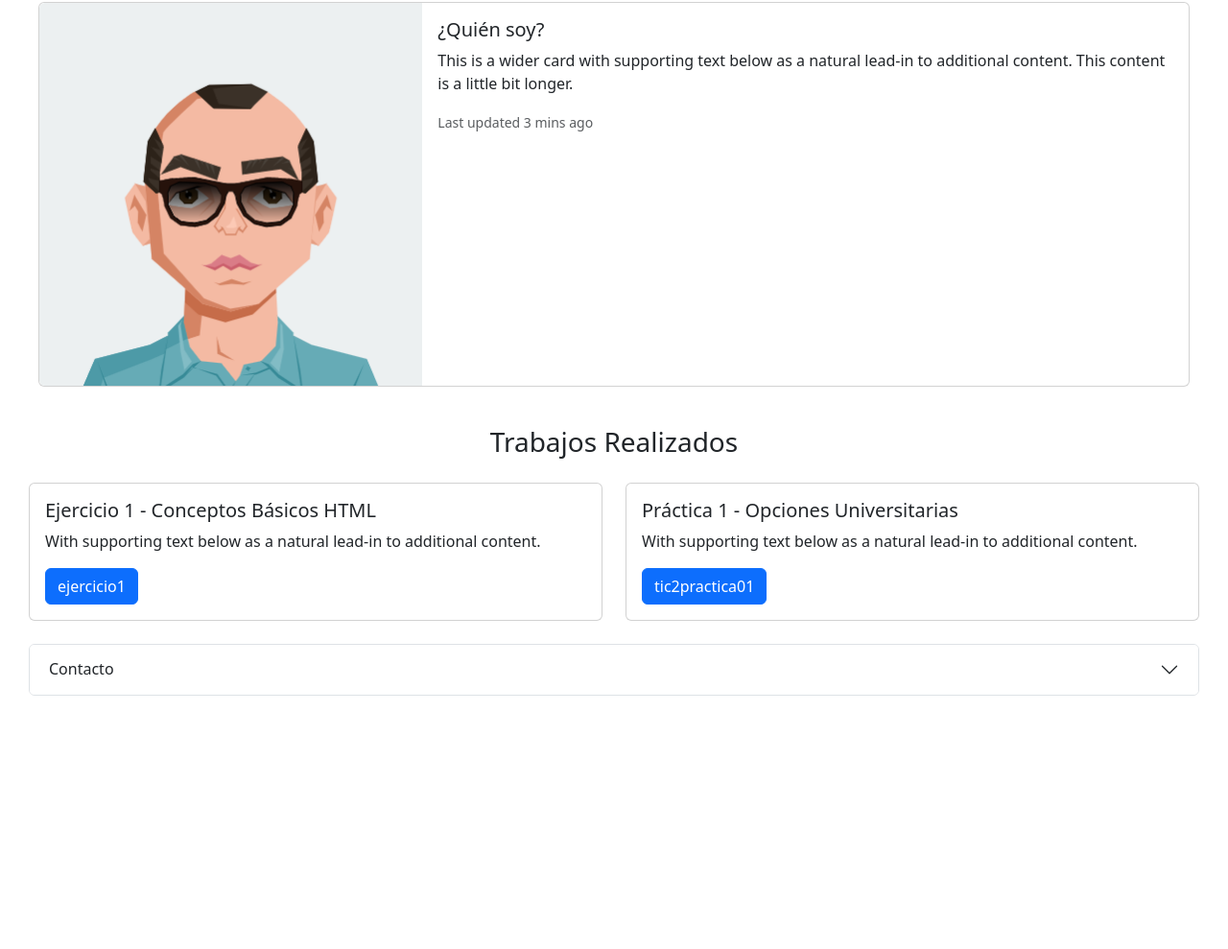
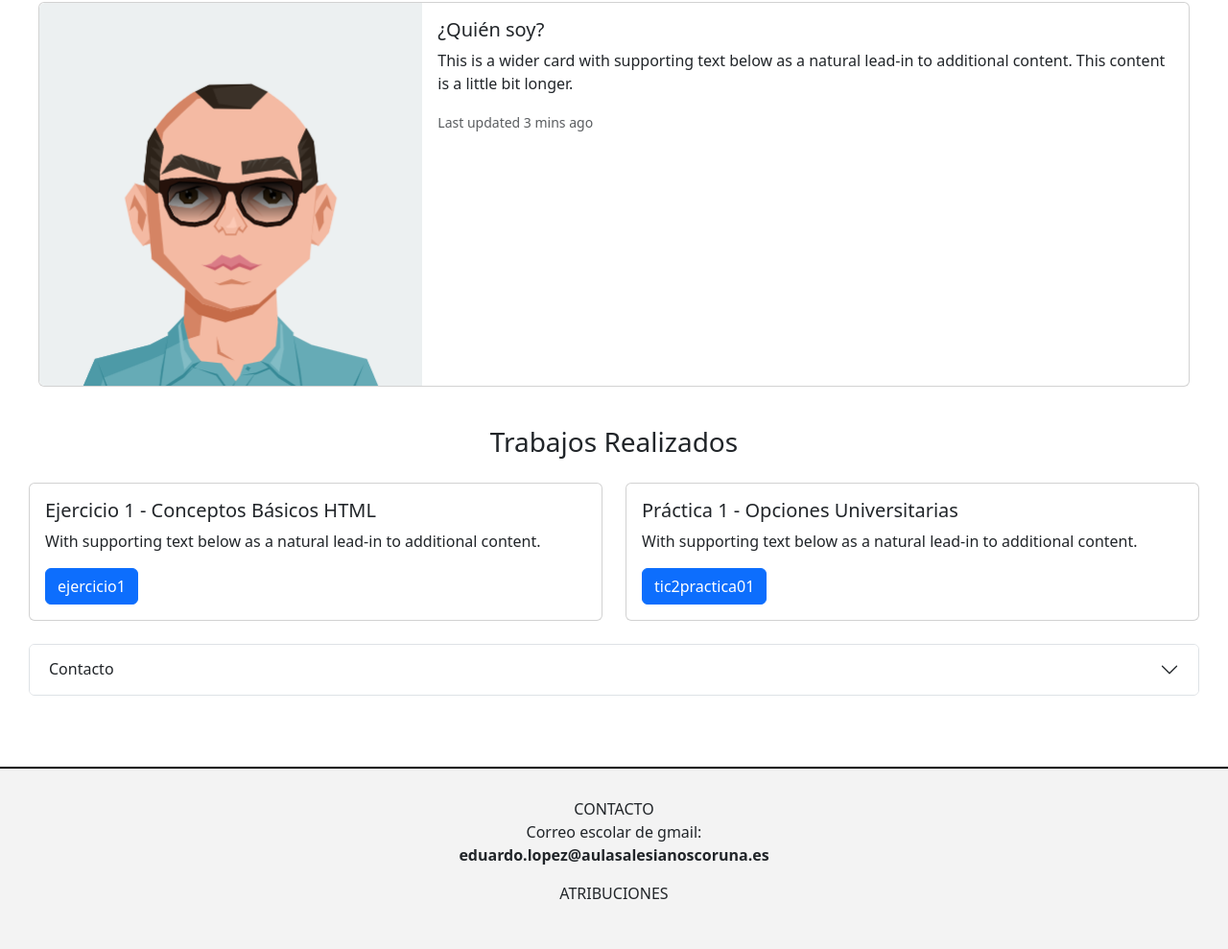
Before and after one commit to eduardolopez122/tic2practica02, a plain HTML site: page index.html in a window 1280 px wide. Shown: the part 144-1133 px from the top of the page at 96% size. Before the commit the page ends 919 px from the top, so only its background shows below. Drawn offline with nearby package versions, Linux system fonts and the light colour scheme.

Commit message:
Creación del footer
Hice el footer con CSS.

```diff
--- a/estilos.css
+++ b/estilos.css
@@ -9,3 +9,16 @@ body {
     margin:25px;
     text-align: center;
 }
+
+footer {
+    background-color: rgb(243, 243, 243);
+    border-style: solid none none none;
+    border-width: 2px;
+    border-color: black;
+    padding: 30px;
+    margin: 50px -30px -50px
+}
+
+.centrado {
+    text-align: center;
+}
--- a/index.html
+++ b/index.html
@@ -60,7 +60,11 @@
             </div>
           </div>
         </div>
-      </div>
+      </div><br>
+      <footer class="centrado">
+        <p>CONTACTO<br>Correo escolar de gmail:<br><strong>eduardo.lopez@aulasalesianoscoruna.es</strong></p>
+        <p>ATRIBUCIONES<br></p>
+      </footer>
       <script src="https://cdn.jsdelivr.net/npm/bootstrap@5.3.9/dist/js/bootstrap.bundle.min.js" integrity="sha384-WyOxWvTyr1QaMPfiPJSv76iReVthorl5uWlFtZPyK0IEB0hGzo9y5Bp9mYanr8Bu" crossorigin="anonymous"></script>
     </body>
 </html>
```
